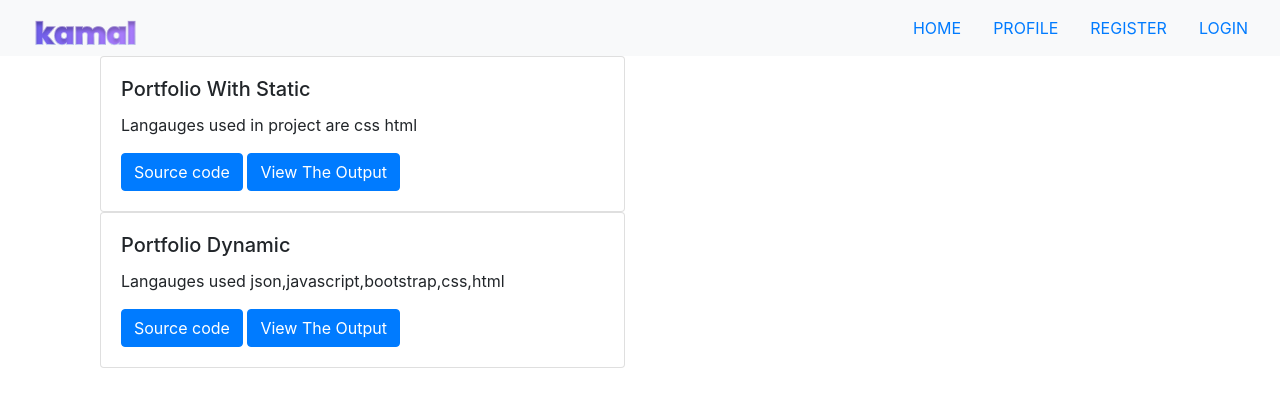
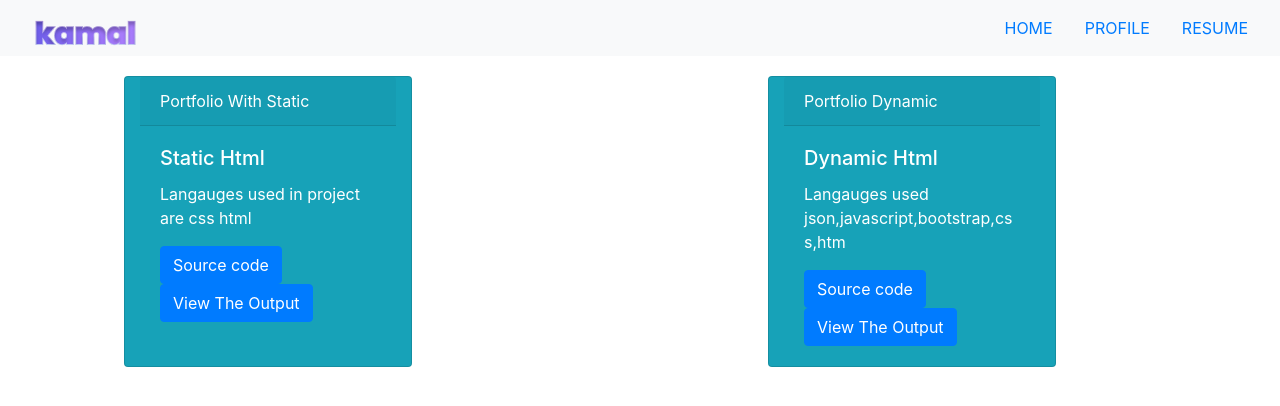
Before and after one commit to Pitchuka-kamalesh/Pages, a plain HTML site: page index.html in a window 1280 px wide. Drawn offline with nearby package versions, Linux system fonts and the light colour scheme.

Commit message:
Update index.html

```diff
--- a/index.html
+++ b/index.html
@@ -18,44 +18,40 @@
                 </li>
             </ul>
             <ul class="nav nav-lg nav-md nav-sm">
-                <li class="nav-item active">
+                <li class="nav-item active-info">
                     <a class="nav-link" href="index.html">HOME</a>
                 </li>
                 <li class="nav-item">
                     <a class="nav-link" href="https://github.com/Pitchuka-kamalesh" target="_blank">PROFILE</a>
                 </li>
                 <li class="nav-item">
-                    <a class="nav-link" href="#">REGISTER</a>
-                </li>
-                <li class="nav-item">
-                    <a class="nav-link" href="#">LOGIN</a>
+                    <a class="nav-link" href="#">RESUME</a>
                 </li>
             </ul>
         </nav>
     </header>
-    <section class="container">
-        <div class="row-12 d-flex-row justify-content-spacearound align-items-center">
-          <div class="col-sm-6">
-            <div class="card">
+    <div class=" container row d-flex justify-content-around align-content-center flex-wrap "style="margin:20px">
+          <div class="card text-white bg-info mb-3 col" style="max-width: 18rem; margin-bottom: 20px;">
+                <div class="card-header">Portfolio With Static</div>
+                      <div class="card-body">
+                        <h5 class="card-title">Static Html</h5>
+                        <p class="card-text">Langauges used in project are css html
+                        </p>
+                        <a href="https://github.com/Pitchuka-kamalesh/Portfolio" class="btn btn-primary" target="_blank">Source code</a><br>
+                        <a href="https://pitchuka-kamalesh.github.io/Portfolio/" class="btn btn-primary" target="_blank">View The Output</a><br>
+                      </div>
+           </div> <br>
+
+          <div class="card text-white bg-info mb-3 col-10" style="max-width: 18rem;">
+            <div class="card-header">Portfolio Dynamic</div>
               <div class="card-body">
-                <h5 class="card-title">Portfolio With Static</h5>
-                <p class="card-text">Langauges used in project are css html </p>
-                <a href="#" class="btn btn-primary">Source code</a>
-                <a href="#" class="btn btn-primary">View The Output</a>
+                <h5 class="card-title">Dynamic  Html</h5>
+                <p class="card-text">Langauges used json,javascript,bootstrap,css,htm
+                </p>
+                <a href="https://github.com/Pitchuka-kamalesh/Dynamic_portfolio" class="btn btn-primary" target="_blank">Source code</a><br>
+                <a href="https://pitchuka-kamalesh.github.io/Dynamic_portfolio/" class="btn btn-primary" target="_blank">View The Output</a><br>
               </div>
-            </div>
           </div>
-          <div class="col-sm-6">
-            <div class="card">
-              <div class="card-body">
-                <h5 class="card-title">Portfolio Dynamic</h5>
-                <p class="card-text">Langauges used json,javascript,bootstrap,css,html</p>
-                <a href="#" class="btn btn-primary">Source code</a>
-                <a href="#" class="btn btn-primary">View The Output</a>
-              </div>
-            </div>
-          </div>
-        </div>
-    </section>
+     </div>
 </body>
 </html>
```
